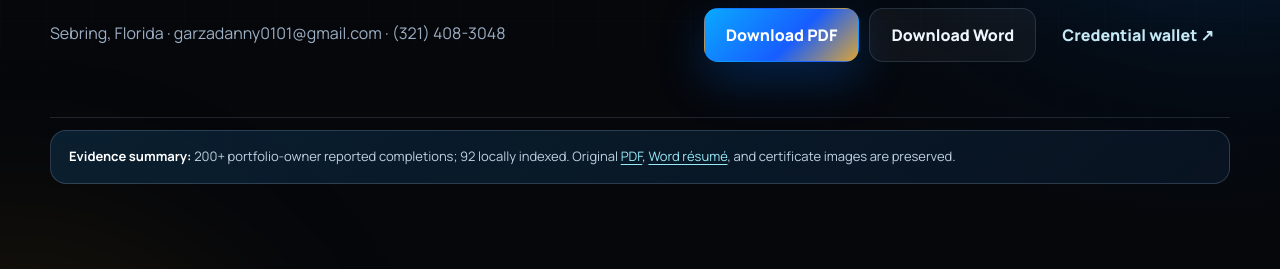
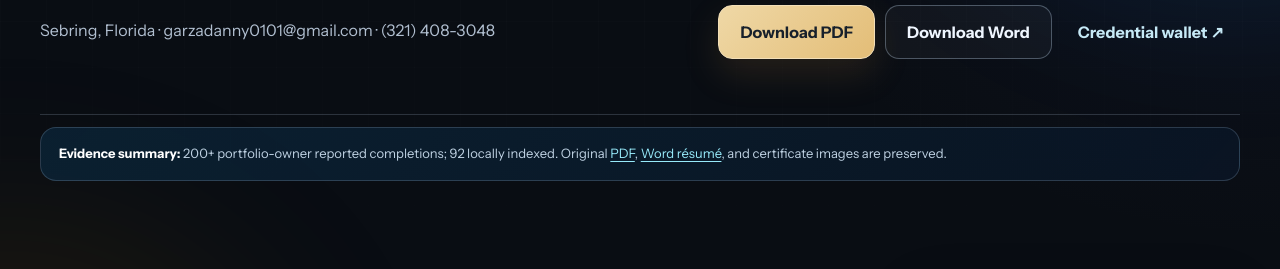
Before and after one commit to garzadanny0101-cmyk/Danny-Garza-Resume-Portfolio, a plain HTML site: page resume.html in a window 1280 px wide. Shown: the part 347-616 px from the top of the page. Drawn offline with Linux system fonts and the light colour scheme.

Commit message:
Preview hybrid editorial: resume.html layout and accessible evidence flow

```diff
--- a/resume.html
+++ b/resume.html
@@ -1,6 +1,6 @@
 <!doctype html>
 <html lang="en">
-<head><meta charset="utf-8"><meta name="viewport" content="width=device-width,initial-scale=1"><meta name="theme-color" content="#05070b"><title>Résumé | Danny Garza — AI Automation & Agentic AI Operations</title><meta name="description" content="Danny Garza’s AI automation and agentic operations résumé. View original PDF and Word files, project evidence and the current Accredible credential wallet."><link rel="canonical" href="https://danny-garza-resume-portfolio.netlify.app/resume.html"><link rel="icon" href="assets/images/brand/dg-os-crown.webp" type="image/webp"><link rel="preconnect" href="https://fonts.googleapis.com"><link rel="preconnect" href="https://fonts.gstatic.com" crossorigin><link href="https://fonts.googleapis.com/css2?family=Manrope:wght@400;500;600;700;800&family=Space+Grotesk:wght@500;600;700&display=swap" rel="stylesheet"><script>document.documentElement.classList.add('js')</script><link rel="stylesheet" href="assets/css/styles.css"><link rel="stylesheet" href="assets/css/premium-2027.css"></head>
+<head><meta charset="utf-8"><meta name="viewport" content="width=device-width,initial-scale=1"><meta name="theme-color" content="#090d13"><title>Résumé | Danny Garza — AI Automation & Agentic AI Operations</title><meta name="description" content="Danny Garza’s AI automation and agentic operations résumé. View original PDF and Word files, project evidence and the current Accredible credential wallet."><link rel="canonical" href="https://danny-garza-resume-portfolio.netlify.app/resume.html"><link rel="icon" href="assets/images/brand/dg-os-crown.webp" type="image/webp"><link rel="preconnect" href="https://fonts.googleapis.com"><link rel="preconnect" href="https://fonts.gstatic.com" crossorigin><link href="https://fonts.googleapis.com/css2?family=Instrument+Sans:wght@400;500;600;700;800&family=Instrument+Serif:ital@0;1&display=swap" rel="stylesheet"><script>document.documentElement.classList.add('js')</script><link rel="stylesheet" href="assets/css/styles.css"><link rel="stylesheet" href="assets/css/premium-2027.css"><link rel="stylesheet" href="assets/css/hybrid-editorial-observatory.css"></head>
 <body data-page="resume"><a class="skip-link" href="#main">Skip to content</a><div class="progress-track" aria-hidden="true"><span data-progress></span></div><div class="background-grid" aria-hidden="true"></div><div class="ambient ambient-blue" aria-hidden="true"></div><div class="ambient ambient-gold" aria-hidden="true"></div>
 <header class="site-header"><div class="nav-shell"><a class="brand" href="index.html"><span class="brand-emblem"><img src="assets/images/brand/dg-os-crown.webp" alt="" width="56" height="56"></span><span class="brand-copy"><strong>Danny Garza</strong><small>DG OS · AI Systems Portfolio</small></span></a><button class="nav-toggle" type="button" aria-expanded="false" aria-controls="primary-nav" data-nav-toggle><span class="sr-only">Toggle navigation</span><span></span><span></span></button><nav id="primary-nav" class="site-nav" data-nav><a href="index.html#lab">AI Lab</a><a href="index.html#work">Work</a><a href="index.html#skills">Skills</a><a href="credentials.html">Credentials</a><a class="is-current" href="resume.html">Résumé</a><a class="nav-action" href="index.html#contact">Discuss a role</a></nav></div></header>
 <main id="main"><section class="resume-hero section-shell"><div><p class="kicker">WEB RÉSUMÉ</p><h1>Danny Garza</h1><p class="resume-title">AI Consultant · Agentic AI Operations · Workflow Builder</p><p>Sebring, Florida · <a href="mailto:garzadanny0101@gmail.com">garzadanny0101@gmail.com</a> · <a href="tel:+13214083048">(321) 408-3048</a></p></div><div class="resume-actions"><a class="button primary" href="assets/docs/resume/Danny-Garza-Resume.pdf" target="_blank" rel="noopener">Download PDF</a><a class="button secondary" href="assets/docs/resume/Danny-Garza-Resume.docx">Download Word</a><a class="button tertiary" href="https://www.credential.net/profile/garzadanny0101/wallet" target="_blank" rel="noopener noreferrer">Credential wallet ↗</a></div></section>
```
